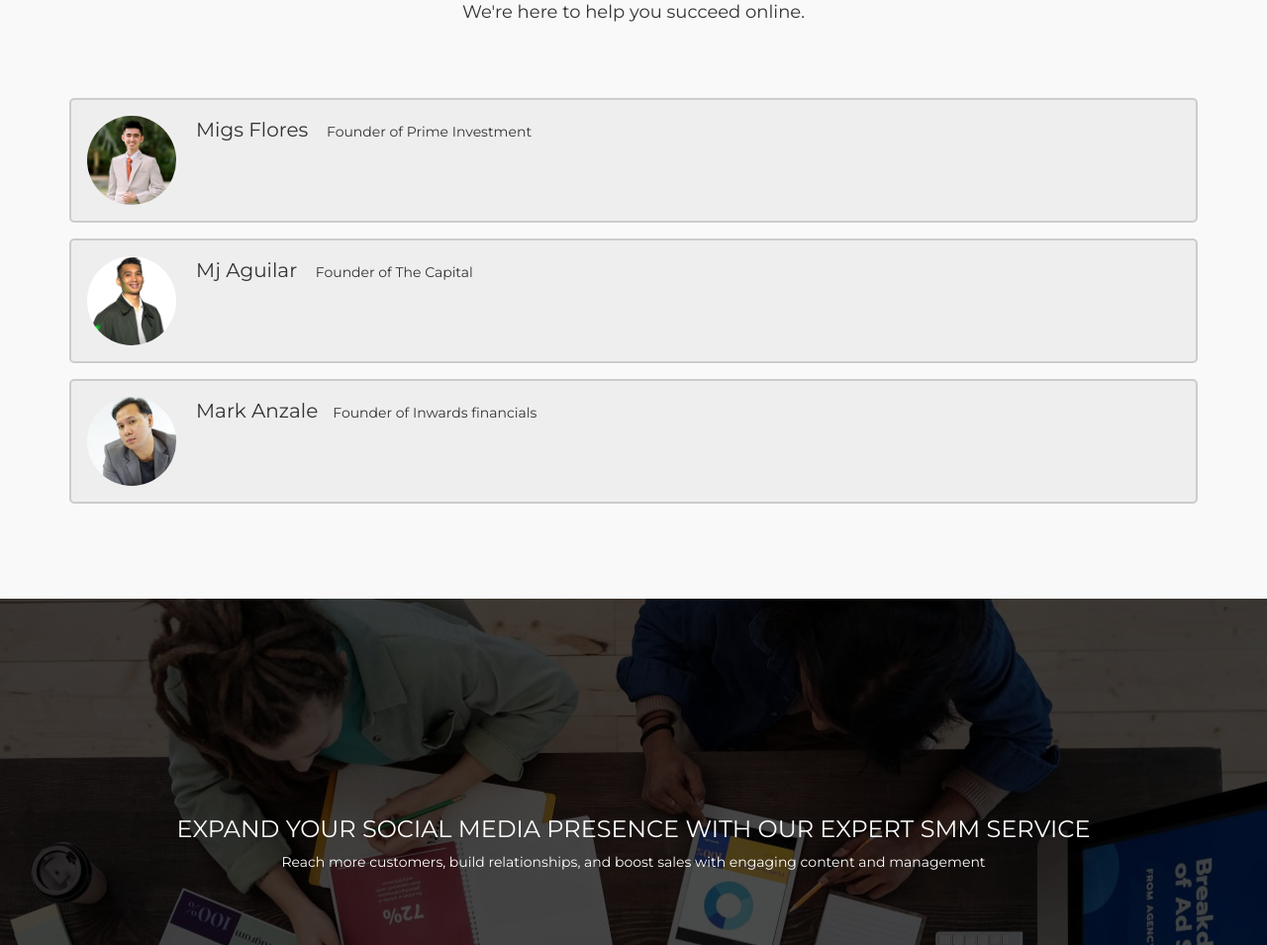
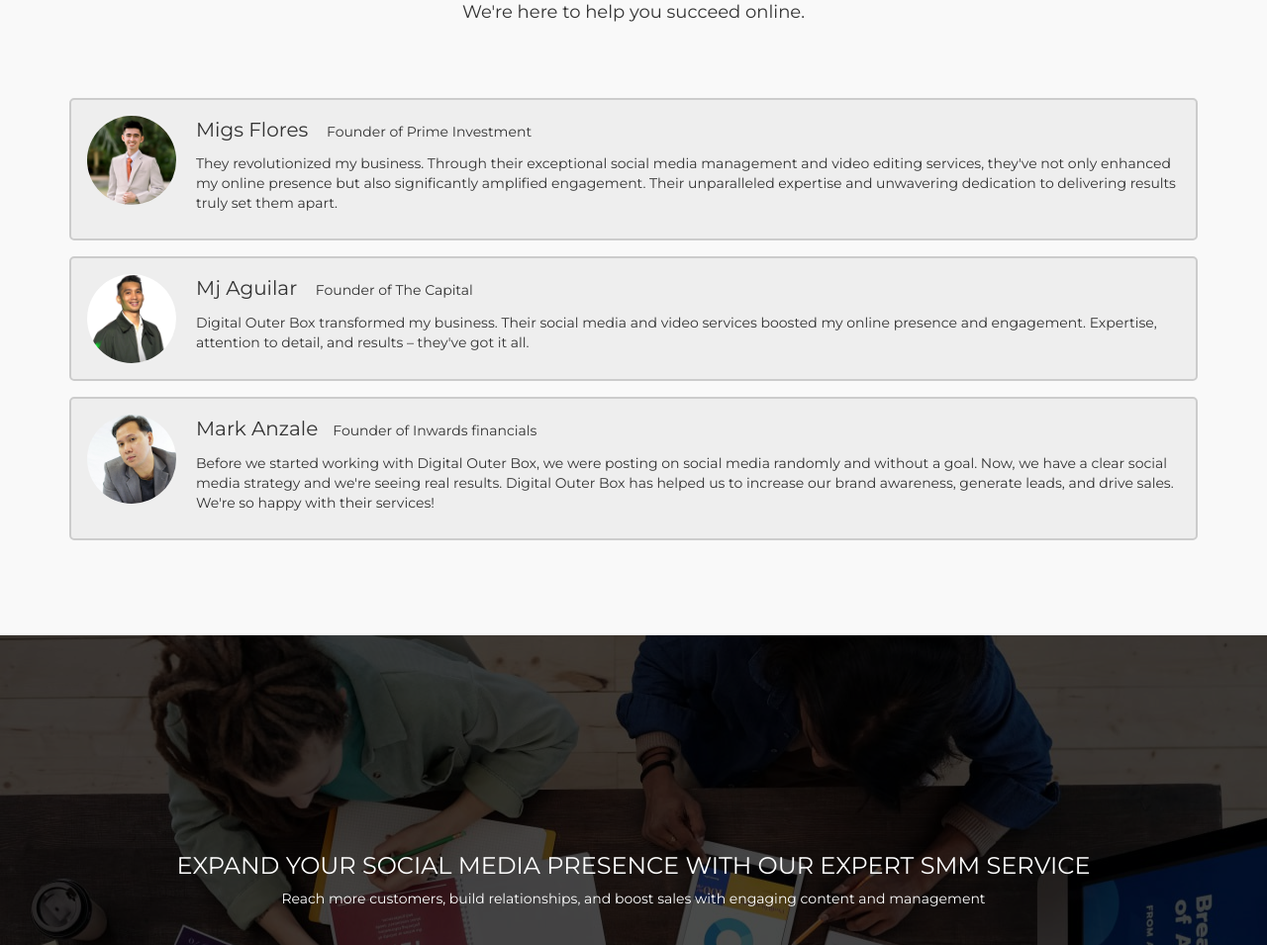
Before and after one commit to Jericson31/DOB, a plain HTML site: page index.html in a window 1280 px wide. Shown: the part 1721-2676 px from the top of the page at 99% size. Drawn offline with Linux system fonts and the light colour scheme.

Commit message:
testimonial update

```diff
--- a/index.html
+++ b/index.html
@@ -169,18 +169,25 @@
 			<div class="review">
 				<img src="images/MIGS1.png" alt="Avatar" style="width:90px">
 				<p><span>Migs Flores</span> Founder of Prime Investment</p>
-				<p></p>
+				<p>They revolutionized my business. Through their exceptional social media management and video editing
+					services, they've not only enhanced my online presence but also significantly amplified engagement.
+					Their unparalleled expertise and unwavering dedication to delivering results truly set them apart.
+				</p>
 			</div>
 
 			<div class="review">
 				<img src="images/mj.png" alt="Avatar" style="width:90px">
 				<p><span>Mj Aguilar</span> Founder of The Capital</p>
-				<p></p>
+				<p>Digital Outer Box transformed my business. Their social media and video services boosted my online
+					presence and engagement. Expertise, attention to detail, and results – they've got it all.</p>
 			</div>
 			<div class="review">
 				<img src="images/mark.jpg" alt="Avatar" style="width:90px">
 				<p><span>Mark Anzale</span>Founder of Inwards financials</p>
-				<p></p>
+				<p>Before we started working with Digital Outer Box, we were posting on social
+					media randomly and without a goal. Now, we have a clear social media strategy and we're seeing real
+					results. Digital Outer Box has helped us to increase our brand awareness,
+					generate leads, and drive sales. We're so happy with their services!</p>
 			</div>
 		</div>
 	</section>
```
